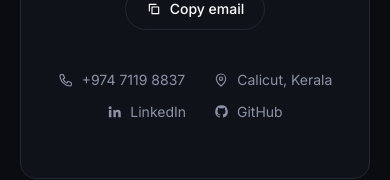
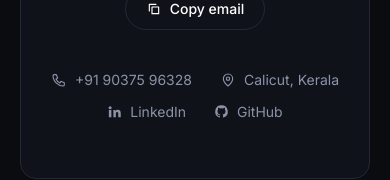
Before and after one commit to adhilajamal/Portfolio, a React (Vite) app: page / in a window 390 px wide. Shown: the part 11471-11651 px from the top of the page. Built offline with nearby package versions, Linux system fonts and the light colour scheme.

Commit message:
Update phone number
Co-Authored-By: Claude Opus 5.5 <noreply@anthropic.com>

```diff
--- a/src/data/profile.ts
+++ b/src/data/profile.ts
@@ -5,7 +5,7 @@ export const profile = {
   shortName: 'Adhila Jamal',
   role: 'React Native & Frontend Engineer',
   location: 'Calicut, Kerala',
-  phone: '+974 7119 8837',
+  phone: '+91 90375 96328',
   email: 'adhilajamal89@gmail.com',
   linkedin: 'https://linkedin.com/in/adhilajamal',
   github: 'https://github.com/adhilajamal',
```
